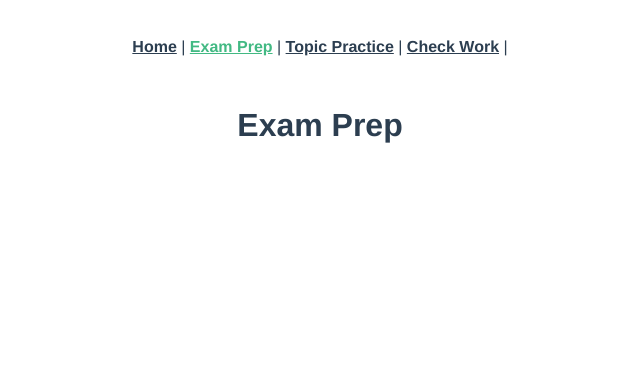
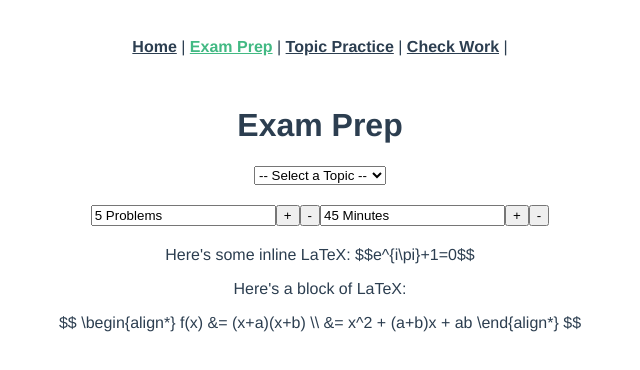
Before and after one commit to sophiasharif/study-samurai, a Vue app: page /exam-prep in a window 1280 px wide. Shown: the top 370 px of the page, without its empty margins (320-960 px from the left). Built offline with nearby package versions, Linux system fonts and the light colour scheme.

Commit message:
Started building components for Exam Prep page

```diff
--- a/package.json
+++ b/package.json
@@ -10,6 +10,7 @@
     "axios": "^1.3.4",
     "core-js": "^3.8.3",
     "firebase": "^9.17.2",
+    "mathjax": "^3.2.2",
     "vue": "^3.2.13",
     "vue-router": "^4.0.3"
   },
--- /dev/null
+++ b/src/components/PracticeFormatInput.vue
@@ -0,0 +1,66 @@
+<template>
+    <div align-items="center" class="test-format">
+        <input type="text" ref="prob" v-model="numProblems" @input="updateValue" @click="selectAll">
+        <button @click="increment">+</button>
+        <button @click="decrement">-</button>
+        <input type="text" ref="time" v-model="numTime" @input="updateTime" @click="selectTime">
+        <button @click="incrementTime">+</button>
+        <button @click="decrementTime">-</button>
+    </div>
+</template>
+
+<script>
+export default{
+    data(){
+        return{
+            numProblems: '5 Problems',
+            defaultNumProblems: '5 Problems',
+            numTime: '45 Minutes',
+            defaultTime: '45 Minutes'
+        };
+    },
+    methods: {
+        increment(){
+            this.numProblems = (parseInt(this.numProblems.split(' ').at(0)) + 1) + ' Problems';
+        },
+        decrement(){
+            this.numProblems = (Math.max(1, parseInt(this.numProblems.split(' ').at(0)) - 1)) + ' Problems';
+        },updateValue(event) {
+            const input = event.target.value;
+            if (isNaN(input)) {
+                this.numProblems = this.defaultNumProblems;
+            }else if(input != '' && input < 1){
+                this.numProblems = 1 + ' Problems';
+            }else{
+                this.numProblems = input + ' Problems';
+            }
+        },selectAll() {
+            this.$refs.prob.select();
+        },
+
+        incrementTime(){
+            this.numTime = (parseInt(this.numTime.split(' ').at(0)) + 15) + ' Minutes';
+        },
+        decrementTime(){
+            this.numTime = (Math.max(15, parseInt(this.numTime.split(' ').at(0)) - 15)) + ' Minutes';
+        },updateTime(event) {
+            const input = event.target.value;
+            if (isNaN(input)) {
+                this.numTime = this.decrementTime;
+            }else if(input != '' && input < 1){
+                this.numTime = 1 + ' Minutes';
+            }else{
+                this.numTime = input + ' Minutes';
+            }
+        },selectTime() {
+            this.$refs.time.select();
+        }
+    }
+}
+</script>
+
+<style scoped>
+.test-format{
+    margin : 20px;
+}
+</style>
--- /dev/null
+++ b/src/components/ProblemResponse.vue
@@ -0,0 +1,36 @@
+<template>
+    <div>
+      <p>Here's some inline LaTeX: $$e^{i\pi}+1=0$$</p>
+      <p>Here's a block of LaTeX:</p>
+      <div class="mathjax">
+        $$
+        \begin{align*}
+        f(x) &= (x+a)(x+b) \\
+             &= x^2 + (a+b)x + ab
+        \end{align*}
+        $$
+      </div>
+    </div>
+  </template>
+
+<style>
+  .mathjax {
+    display: block;
+  }
+</style>
+
+<!--
+<script>
+import MathJax from 'mathjax';
+export default {
+  methods: {
+    renderMathJax() {
+      MathJax.Hub.Queue(['Typeset', MathJax.Hub]);
+    }
+  },
+  mounted() {
+    this.renderMathJax();
+  }
+}
+</script>
+-->
--- /dev/null
+++ b/src/components/TopicSelect.vue
@@ -0,0 +1,86 @@
+<template>
+    <div>
+      <select v-model="selectedTopic" @change="handleTopicChange">
+        <option value="">-- Select a Topic --</option>
+        <option v-for="topic in topics" :key="topic.id" :value="topic.name">{{ topic.name }}</option>
+        <option value="custom">Custom</option>
+      </select>
+      <div v-if="showCustomInput">
+        <input type="text" v-model="customTopic" placeholder="Enter custom topic...">
+        <button @click="handleCustomTopic">Add</button>
+      </div>
+      <div v-if="selectedTopics.length > 0">
+        <div v-for="selectedTopic in selectedTopics" :key="selectedTopic.id" class="selected-topic">
+          {{ selectedTopic.name }}
+          <button @click="removeSelectedTopic(selectedTopic)">Remove</button>
+        </div>
+      </div>
+    </div>
+  </template>
+
+  <script>
+  export default {
+    data() {
+      return {
+        selectedTopic: '',
+        customTopic: '',
+        topics: [
+          { id: 1, name: 'Mathematics' },
+          { id: 2, name: 'Science' },
+          { id: 3, name: 'History' },
+          { id: 4, name: 'Geography' },
+          { id: 5, name: 'English' },
+          { id: 6, name: 'Computer Science' }
+        ],
+        showCustomInput: false,
+        selectedTopics: []
+      }
+    },
+    methods: {
+      handleTopicChange() {
+        if (this.selectedTopic === 'custom') {
+          this.showCustomInput = true
+        } else {
+          this.showCustomInput = false
+          this.addSelectedTopic(this.selectedTopic)
+        }
+      },
+      handleCustomTopic() {
+        if (this.customTopic !== '') {
+          this.topics.push({ id: this.topics.length + 1, name: this.customTopic })
+          this.selectedTopic = this.customTopic
+          this.customTopic = ''
+          this.showCustomInput = false
+          this.addSelectedTopic(this.selectedTopic)
+        }
+      },
+      addSelectedTopic(topic) {
+        if (topic !== '' && !this.selectedTopics.find(t => t.name === topic)) {
+          const newTopic = { id: this.selectedTopics.length + 1, name: topic }
+          this.selectedTopics.push(newTopic)
+        }
+      },
+      removeSelectedTopic(topic) {
+        const index = this.selectedTopics.findIndex(t => t.id === topic.id)
+        if (index !== -1) {
+          this.selectedTopics.splice(index, 1)
+        }
+      },
+      //function to get an array of selected topics.
+      getSelectedTopics(){
+        return this.selectedTopics;
+      }
+    }
+  }
+  </script>
+
+  <style>
+  .selected-topic {
+    display: inline-block;
+    margin: 0 10px 10px 0;
+    padding: 5px 10px;
+    border: 1px solid #ccc;
+    border-radius: 5px;
+    background-color: #f5f5f5;
+  }
+  </style>
--- a/src/views/ExamPrepView.vue
+++ b/src/views/ExamPrepView.vue
@@ -1,9 +1,25 @@
 <template>
   <div>
     <h1>Exam Prep</h1>
+    <test-topics></test-topics>
+    <practice-format-input></practice-format-input>
+    <problem-response></problem-response>
   </div>
 </template>
 
-<script></script>
+<script>
+import TestTopics from '../components/TopicSelect.vue'
+import PracticeFormatInput from '@/components/PracticeFormatInput.vue'
+import ProblemResponse from '@/components/ProblemResponse.vue'
+export default {
+  components: {
+    TestTopics,
+    PracticeFormatInput,
+    ProblemResponse
+  }
+}
+</script>
 
-<style scoped></style>
+<style>
+/* add any custom styles here */
+</style>
```
Also changed, not shown: 1 other file (tests, documents, lock files or other folders).
